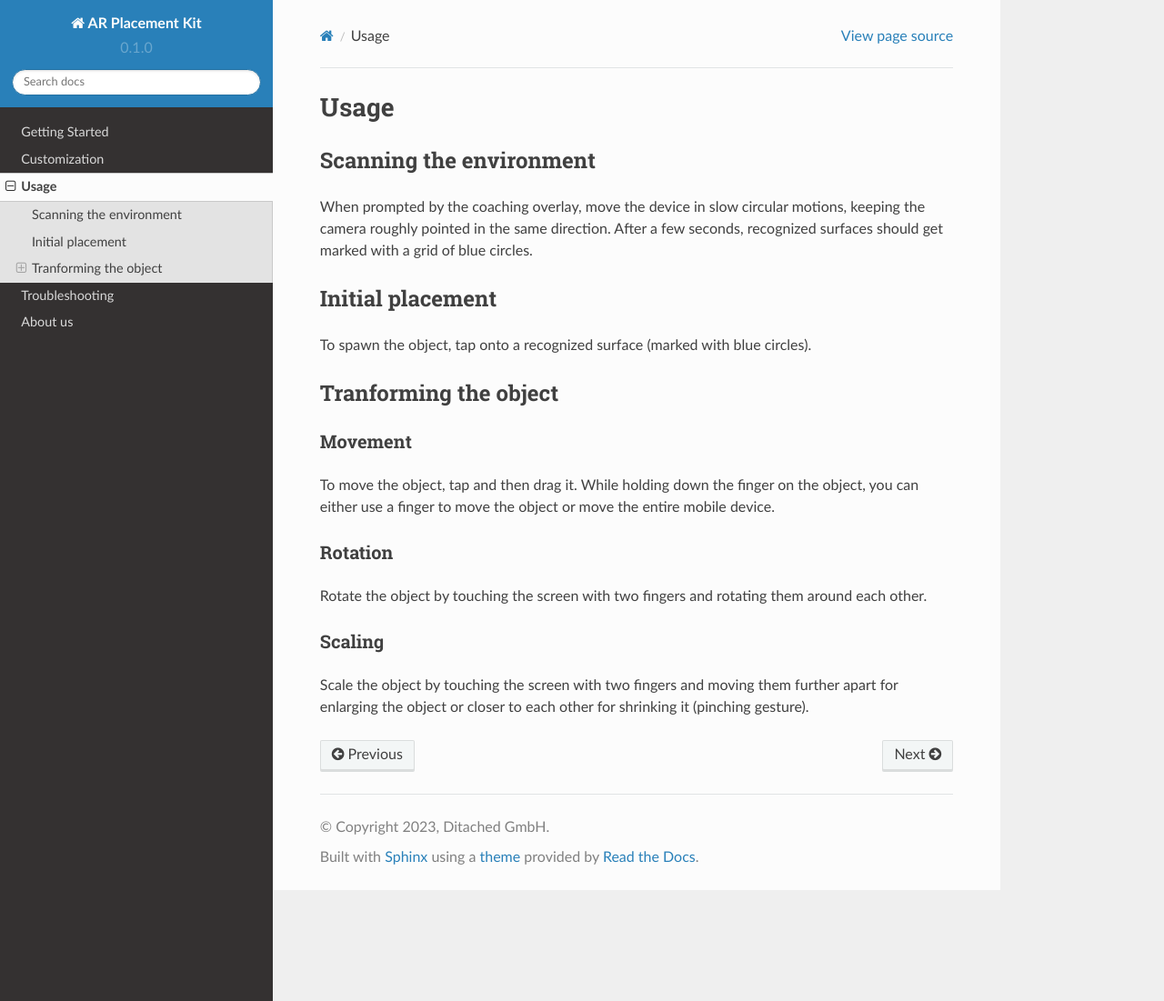
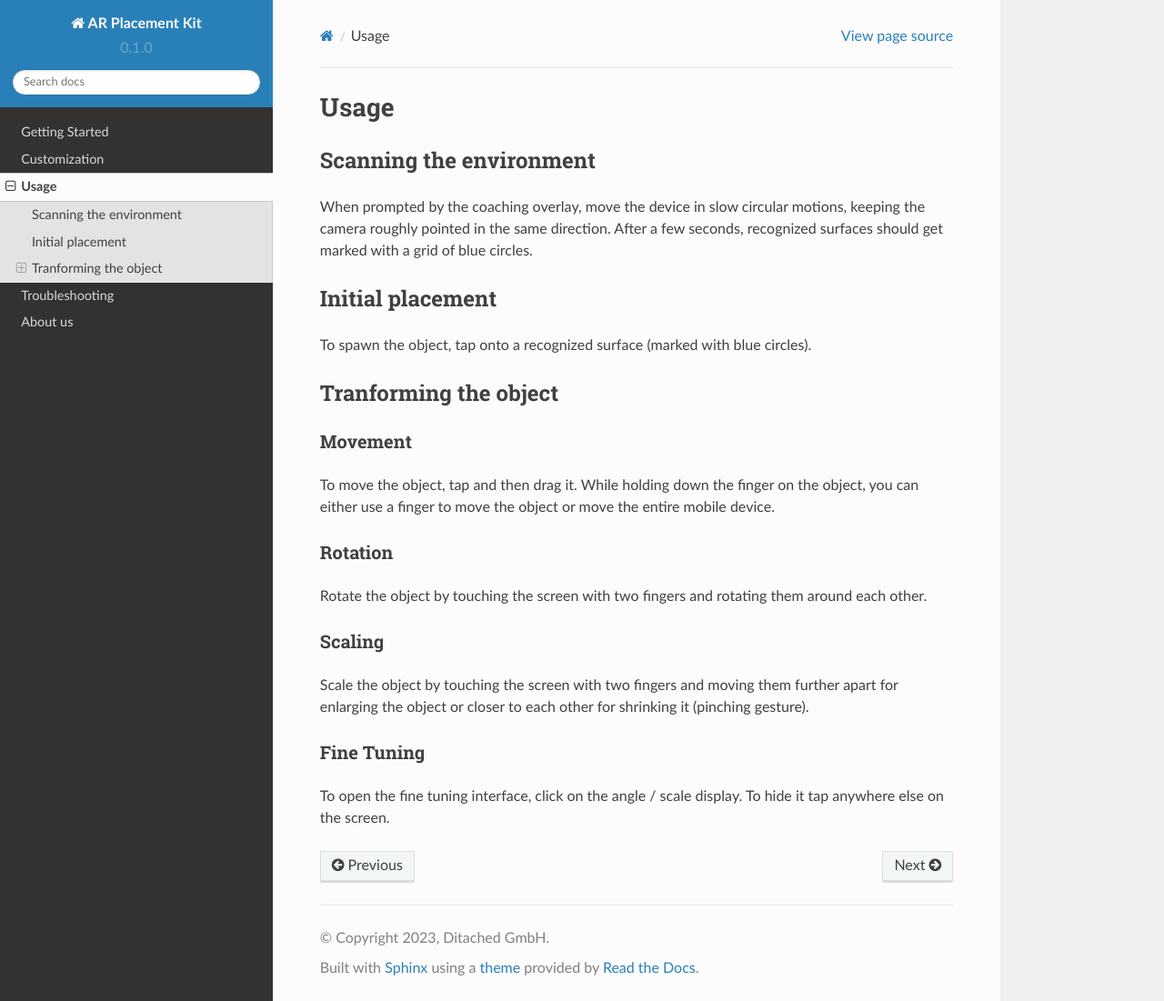
Before and after one commit to Ditached/ARPlacementKit-Docs, a Sphinx documentation site: the page built from docs/source/usage.rst, in a window 1280 px wide and 1101 px high. Shown: the whole window at 91% size. Built offline with Sphinx 7.4.7 and the Read the Docs theme 2.0.0, drawn with Linux system fonts in a browser that asks for light colours.

Commit message:
Add fine tuning instructions

```diff
--- a/docs/source/usage.rst
+++ b/docs/source/usage.rst
@@ -32,3 +32,7 @@ Rotate the object by touching the screen with two fingers and rotating them arou
 Scaling
 =======
 Scale the object by touching the screen with two fingers and moving them further apart for enlarging the object or closer to each other for shrinking it (pinching gesture).
+
+Fine Tuning
+===========
+To open the fine tuning interface, click on the angle / scale display. To hide it tap anywhere else on the screen.
```
